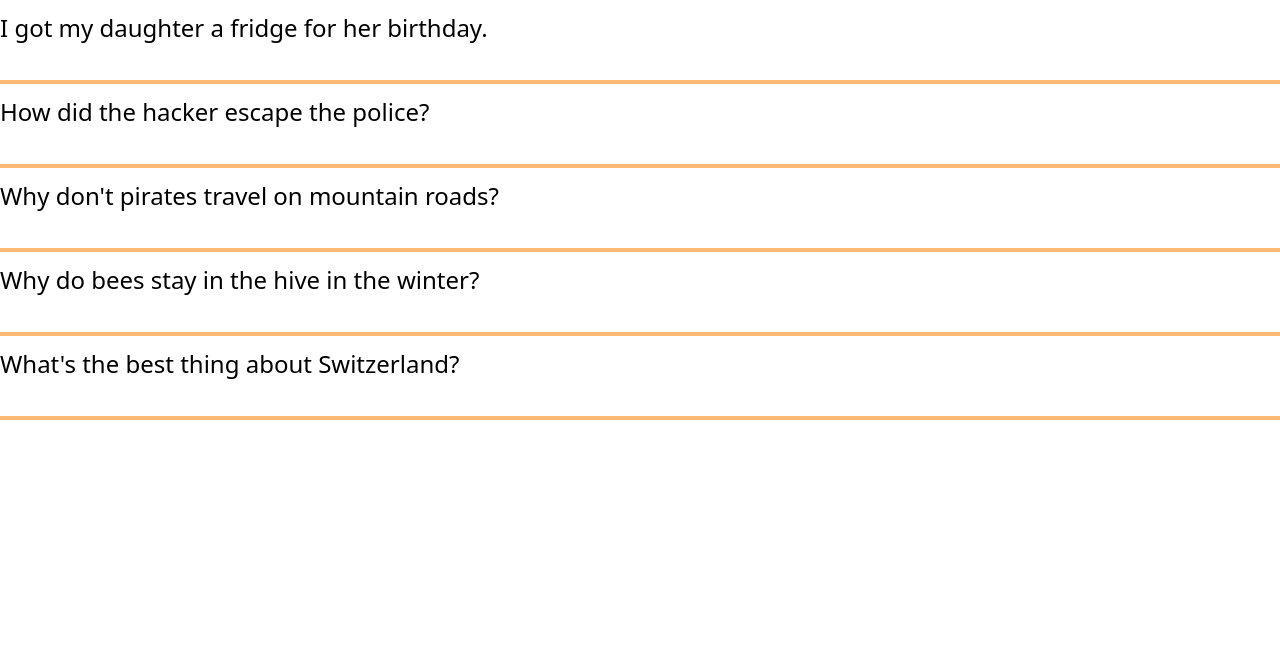
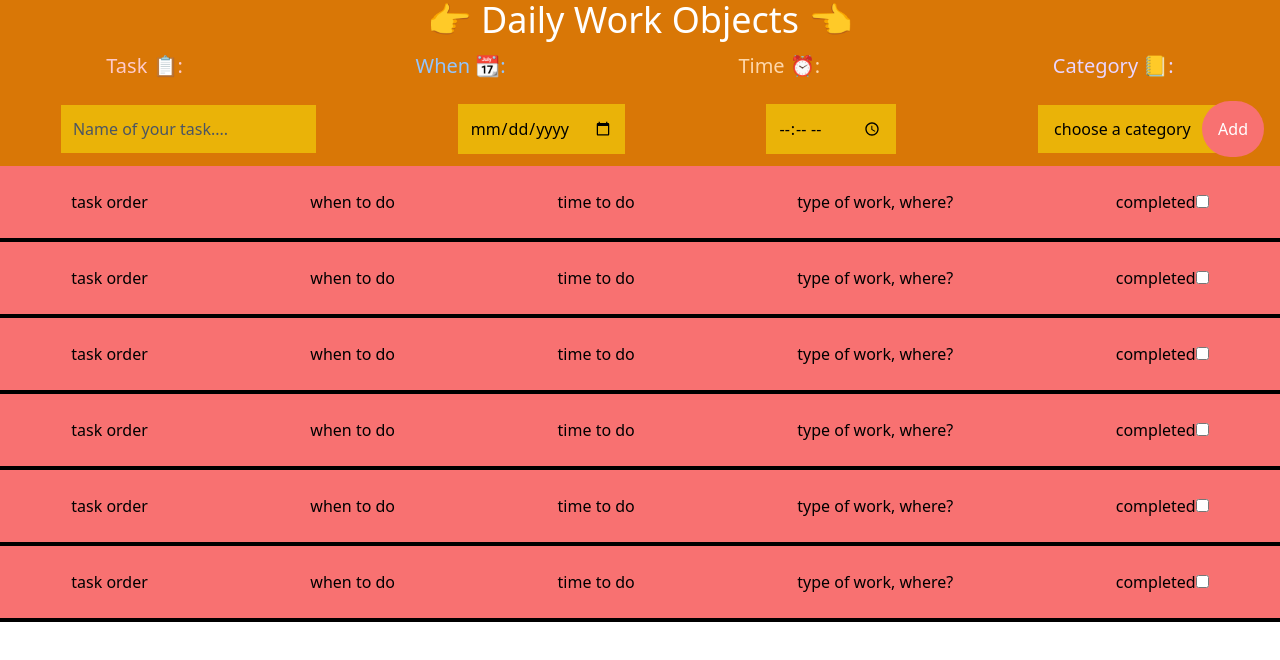
Before and after one commit to abdilatiiif/miniReactChallenges, a React (Vite) app: page / in a window 1280 px wide. Shown: the top 660 px of the page. Built offline with nearby package versions, Linux system fonts and the light colour scheme.

Commit message:
Todo List started, makeing ready for rendring

```diff
--- a/src/App.jsx
+++ b/src/App.jsx
@@ -1,8 +1,9 @@
 import "./App.css";
-import FlashCards from "./FlashCards";
+
+import TodoList from "./TodoList.jsx";
 
 function App() {
-  return <FlashCards />;
+  return <TodoList />;
 }
 
 export default App;
--- /dev/null
+++ b/src/Form.jsx
@@ -0,0 +1,75 @@
+import { useState } from "react";
+import Item from "./Item.jsx";
+
+export default function Form() {
+  const [taskItem, setTaskItem] = useState([]);
+
+  function taskInfo(event) {
+    event.preventDefault();
+
+    const formData = new FormData(event.target);
+
+    const task = formData.get("task");
+    const when = formData.get("when");
+    const time = formData.get("time");
+    const category = formData.get("category");
+
+    console.log(task, when, time, category);
+  }
+
+  return (
+    <>
+      <form
+        onSubmit={taskInfo}
+        className="flex items-center justify-around gap-5 py-3"
+      >
+        <label htmlFor="task">
+          <input
+            className="p-3 text-black placeholder-gray-600 bg-yellow-500"
+            type="text"
+            placeholder="Name of your task...."
+            name="task"
+          />
+        </label>
+        <label htmlFor="when">
+          <input
+            className="p-3 text-black bg-yellow-500"
+            type="date"
+            name="when"
+          />
+        </label>
+        <label htmlFor="time">
+          <input
+            className="p-3 text-black bg-yellow-500"
+            type="time"
+            name="time"
+          />
+        </label>
+        <label htmlFor="category">
+          <select className="p-3 text-black bg-yellow-500" name="category">
+            <option value="">choose a category</option>
+            <option value="hjemme">Hjemme</option>
+            <option value="skole">Skole</option>
+            <option value="jobb">Jobb</option>
+            <option value="fritid">Fritid</option>
+            <option value="annet">annet</option>
+          </select>
+        </label>
+        <button
+          type="submit"
+          className="absolute p-4 text-white bg-red-400 rounded-full right-4"
+        >
+          Add
+        </button>
+      </form>
+
+      {/** Item Returns here */}
+      <Item />
+      <Item />
+      <Item />
+      <Item />
+      <Item />
+      <Item />
+    </>
+  );
+}
--- /dev/null
+++ b/src/Item.jsx
@@ -0,0 +1,31 @@
+import React from "react";
+
+export default function Item() {
+  const [checked, SetChecked] = React.useState(false);
+
+  function handleChecked() {
+    console.log("checked klikked");
+
+    SetChecked((prevState) => !prevState);
+    console.log(checked);
+  }
+
+  return (
+    <section
+      className={`py-3  ${
+        checked ? "bg-green-300" : "bg-red-400"
+      }  border-b-4 border-black`}
+    >
+      <ul className="flex items-center justify-around gap-5 py-3">
+        <li>task order</li>
+        <li>when to do</li>
+        <li>time to do</li>
+        <li>type of work, where? </li>
+        <li>
+          completed
+          <input onChange={handleChecked} type="checkbox" />
+        </li>
+      </ul>
+    </section>
+  );
+}
--- /dev/null
+++ b/src/TodoList.jsx
@@ -0,0 +1,23 @@
+import Form from "./Form.jsx";
+
+export default function TodoList() {
+  return (
+    <div className="container mx-auto text-center bg-amber-600">
+      <h1 className="text-4xl text-white"> 👉 Daily Work Objects 👈 </h1>
+      <main>
+        {/*liste navn*/}
+        <div className="">
+          <ul className="flex items-center justify-around gap-5 py-3">
+            <li className="text-xl text-red-200">Task 📋: </li>
+            <li className="text-xl text-blue-300">When 📆: </li>
+            <li className="text-xl text-orange-200">Time ⏰: </li>
+            <li className="text-xl text-purple-200">Category 📒: </li>
+          </ul>
+        </div>
+
+        {/*items inputs */}
+        <Form />
+      </main>
+    </div>
+  );
+}
```
